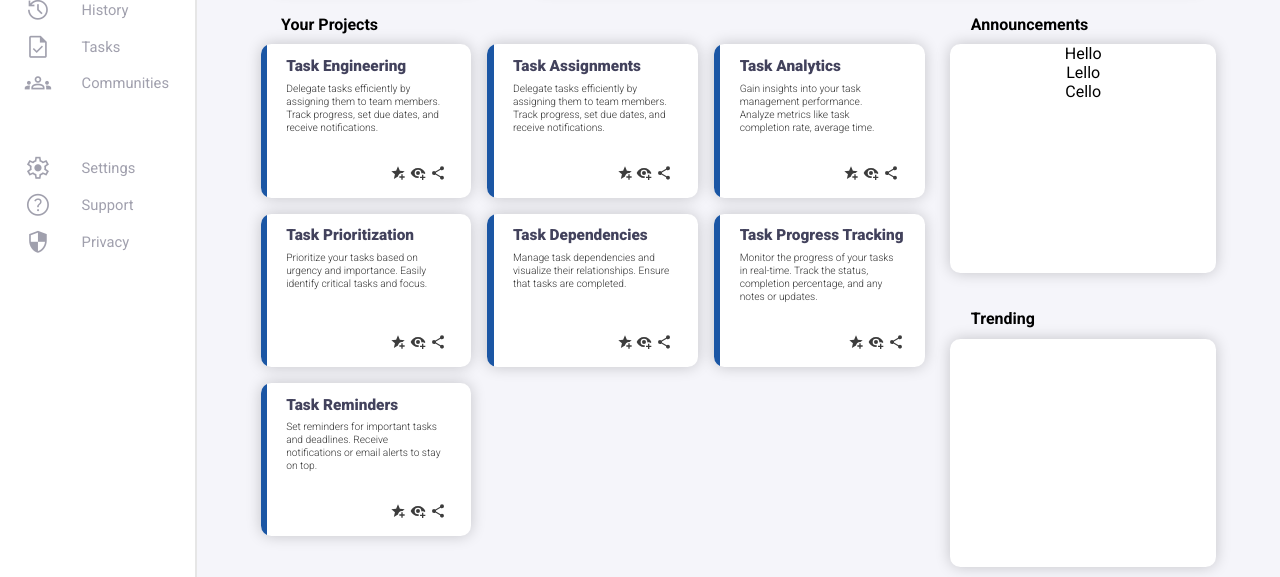
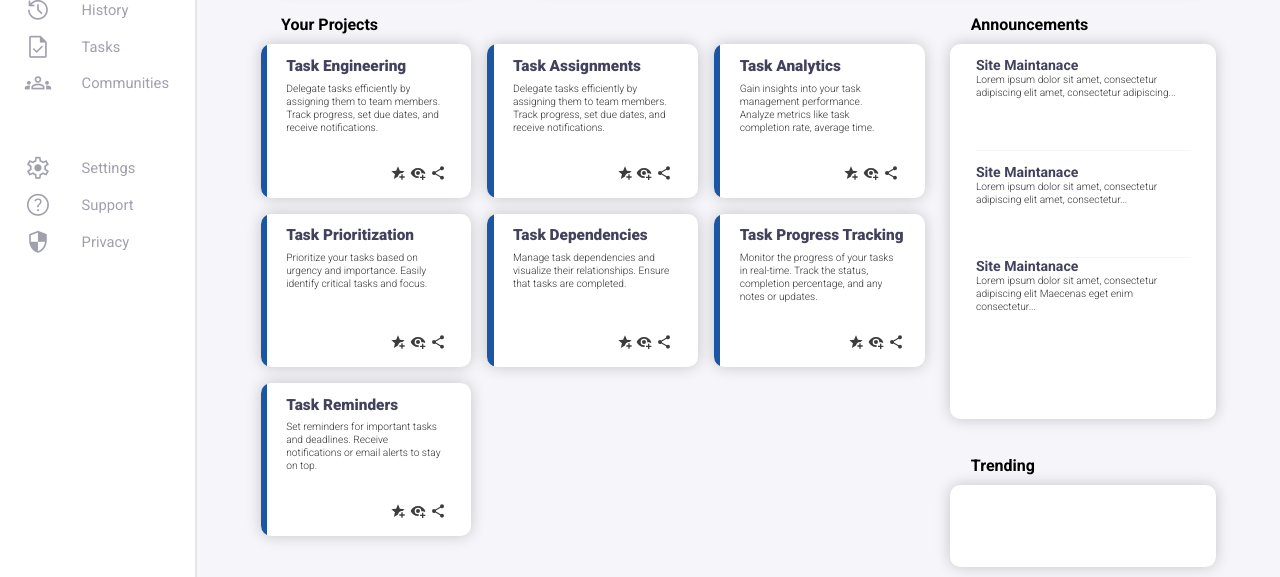
Before and after one commit to guudewie/admin_dashboard, a plain HTML site: page index.html in a window 1280 px wide. Shown: the part 223-800 px from the top of the page. Drawn offline with nearby package versions, Linux system fonts and the light colour scheme.

Commit message:
add announcement content

```diff
--- a/index.html
+++ b/index.html
@@ -164,9 +164,18 @@
         <div class="announcements">
             <h1 class="announcements-heading">Announcements</h1>
             <div class="announcements-container">
-                <div class="announ">Hello</div>
-                <div class="announ">Lello</div>
-                <div class="announ">Cello</div>
+                <div class="announ">
+                    <div class="announ-heading">Site Maintanace</div>
+                    <div class="announ-text">Lorem ipsum dolor sit amet, consectetur adipiscing elit amet, consectetur adipiscing...</div>
+                </div>
+                <div class="announ m">
+                    <div class="announ-heading">Site Maintanace</div>
+                    <div class="announ-text">Lorem ipsum dolor sit amet, consectetur adipiscing elit amet, consectetur...</div>
+                </div>
+                <div class="announ">
+                    <div class="announ-heading">Site Maintanace</div>
+                    <div class="announ-text">Lorem ipsum dolor sit amet, consectetur adipiscing elit Maecenas eget enim consectetur...</div>
+                </div>
             </div>
         </div>
         <div class="trending">
--- a/style.css
+++ b/style.css
@@ -289,7 +289,7 @@ input {
 
     display: grid;
     grid-template-columns: 2.5fr 1fr;
-    grid-template-rows: 1fr 1fr;
+    grid-template-rows: auto auto;
     padding: 10px var(--padding-main);
     gap: 2vw;
 }
@@ -310,27 +310,6 @@ h1 {
     grid-template-rows: repeat(2, 1fr);
     grid-template-columns: repeat(auto-fit, minmax(180px, 1fr));
     gap: 1rem
-}
-
-.announcements,
-.trending {
-    display: flex;
-    flex-direction: column;
-}
-
-.announcements-container,
-.trending-container {
-    background: white;
-    flex-grow: 1;
-
-    box-shadow: 0 0 15px 0px rgba(0, 0, 0, 0.2);
-    border-radius: .8vw;
-
-    display: flex;
-    flex-direction: column;
-    align-items: center;
-    justify-content: flex-start;
-
 }
 
 .project {
@@ -366,7 +345,6 @@ h1 {
     font-size: max(.8vw, .5rem);
     opacity: .8;
     height: 6vw;
-    align-self: start;
 }
 
 .project-heading {
@@ -393,10 +371,76 @@ h1 {
     opacity: .76;
 }
 
+.announcements,
+.trending {
+    display: flex;
+    flex-direction: column;
+}
+
+.announcements-container,
+.trending-container {
+    background: white;
+    flex-grow: 1;
+
+    box-shadow: 0 0 15px 0px rgba(0, 0, 0, 0.2);
+    border-radius: .8vw;
+
+    display: flex;
+    flex-direction: column;
+    align-items: center;
+    justify-content: flex-start;
+    position: relative;
+
+
+    padding: 1vw 2vw;
+
+}
+
 h1 {
     margin-left: 1.6vw;
+}
+
+.announ {
+    display: grid;
+    grid-template-columns: 1fr;
+    grid-template-rows: repeat(3, auto);
+
+}
+
+.line {
+    position: absolute;
+    top: 30%;
+    height: 8vw;
+    width: 80%;
+    border-top: 1px solid var(--grey);
+    border-bottom: 1px solid var(--grey);
+}
+
+.announ.m {
+    border-top: 1px solid var(--grey);
+    border-bottom: 1px solid var(--grey);
+}
+
+.announ.m,
+.announ.l {
+
+    padding-top: 1vw;
 }
 
 .trending {
 
 }
+
+.announ-heading{
+    font-weight: 700;
+    font-size: 1.1vw;
+    opacity: .8;
+    color: var(--black);
+}
+
+.announ-text{
+    font-weight: 300;
+    font-size: max(.8vw, .5rem);
+    opacity: .8;
+    height: 6vw;
+}
```
